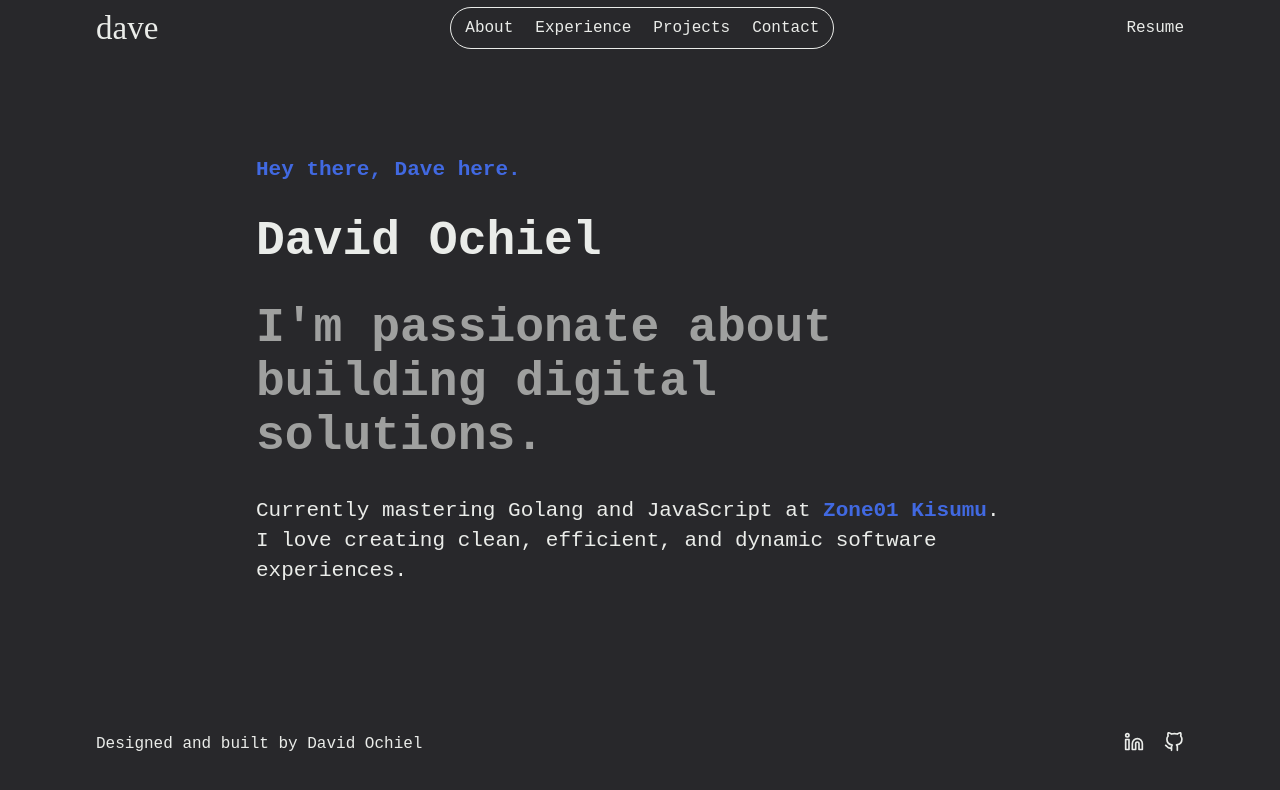
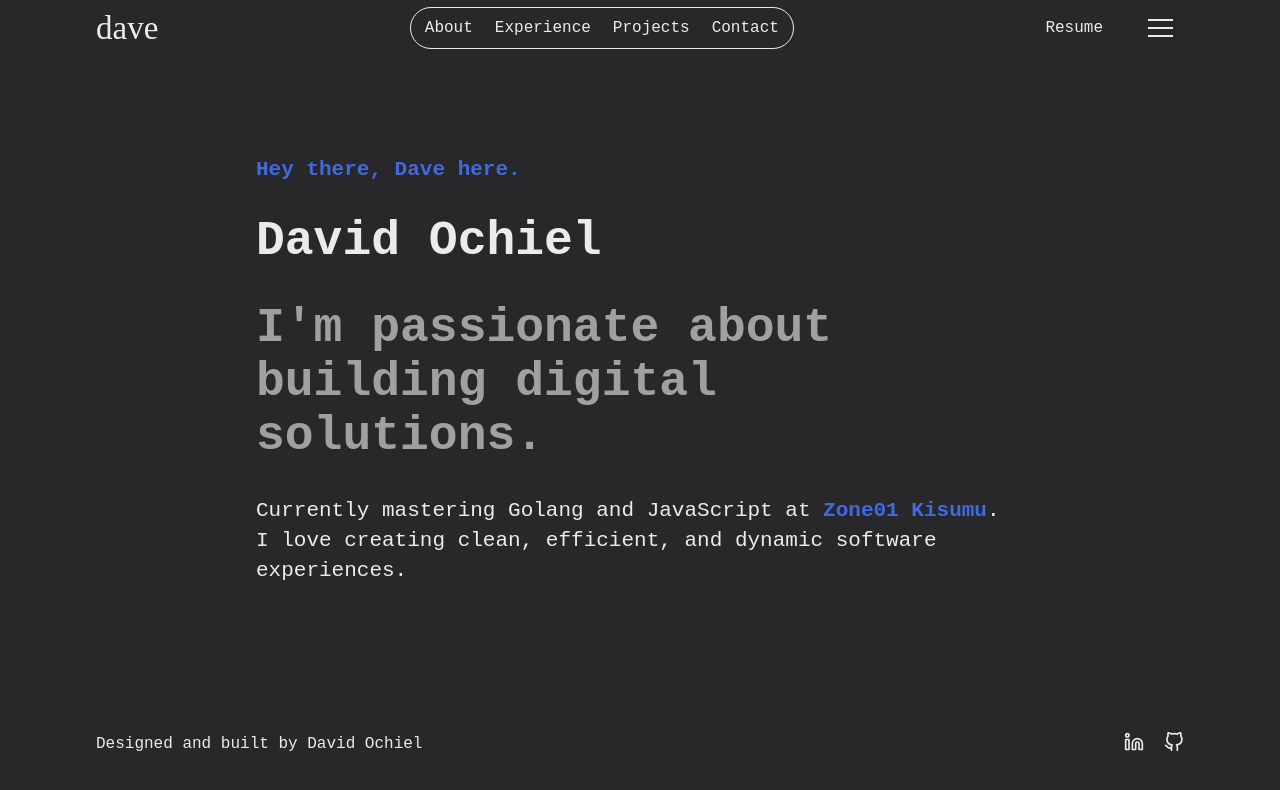
Before and after one commit to nguonodave/v2-ng, a React (Vite) app: page / in a window 1280 px wide. Shown: the top 790 px of the page. Built offline with nearby package versions, Linux system fonts and the light colour scheme.

Commit message:
feat: add hamburger component from hamburger-react

```diff
--- a/package.json
+++ b/package.json
@@ -10,6 +10,7 @@
     "preview": "vite preview"
   },
   "dependencies": {
+    "hamburger-react": "^2.5.1",
     "react": "^18.3.1",
     "react-dom": "^18.3.1",
     "react-router-dom": "^6.28.0"
--- /dev/null
+++ b/src/components/Hamburger.jsx
@@ -0,0 +1,7 @@
+// import { useState } from "react";
+import { Divide as Ham } from "hamburger-react";
+
+export default function Hamburger() {
+    // const [open, setOpen] = useState(false);
+    return <Ham size={25} />;
+}
--- a/src/components/Navbar.jsx
+++ b/src/components/Navbar.jsx
@@ -1,4 +1,5 @@
 import { NavLink } from "react-router-dom";
+import Hamburger from "./Hamburger";
 
 export default function Navbar() {
     const navLinkClass = ({ isActive }) =>
@@ -8,6 +9,7 @@ export default function Navbar() {
 
     return (
         <nav className="navbar">
+            <div className="top-menu">
                 <NavLink className="logo royal-hover" to="/">
                     dave
                 </NavLink>
@@ -30,9 +32,14 @@ export default function Navbar() {
                     </NavLink>
                 </div>
 
+                <div className="top-left-nav">
                     <NavLink className="resume nav-link royal-hover" to="">
                         Resume
                     </NavLink>
+
+                    <Hamburger />
+                </div>
+            </div>
         </nav>
     );
 }
--- a/src/index.css
+++ b/src/index.css
@@ -37,7 +37,7 @@ body {
     color: var(--secondary-color-blue);
 }
 
-.navbar {
+.navbar .top-menu {
     display: flex;
     align-items: center;
     justify-content: space-between;
@@ -83,6 +83,16 @@ body {
 .menu .nav-link.active-nav-link {
     border: solid 1px var(--primary-color-white);
     color: var(--secondary-color-blue);
+}
+
+.top-left-nav {
+    display: flex;
+    align-items: center;
+    justify-content: center;
+}
+
+.top-left-nav > :not(:last-child) {
+    margin-right: 33px;
 }
 
 .resume:hover {
```
Also changed, not shown: 1 other file (tests, documents, lock files or other folders). Lines whose indentation alone changed are shown as unchanged.
